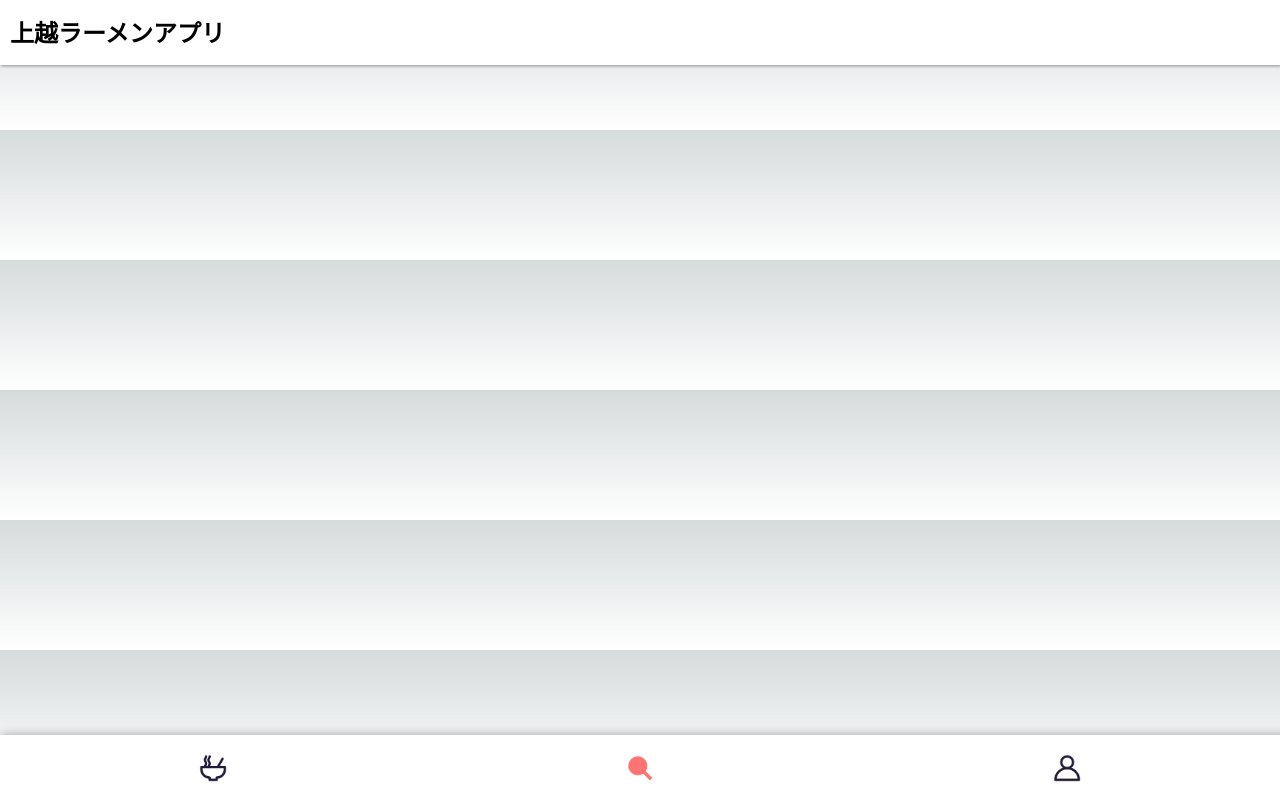
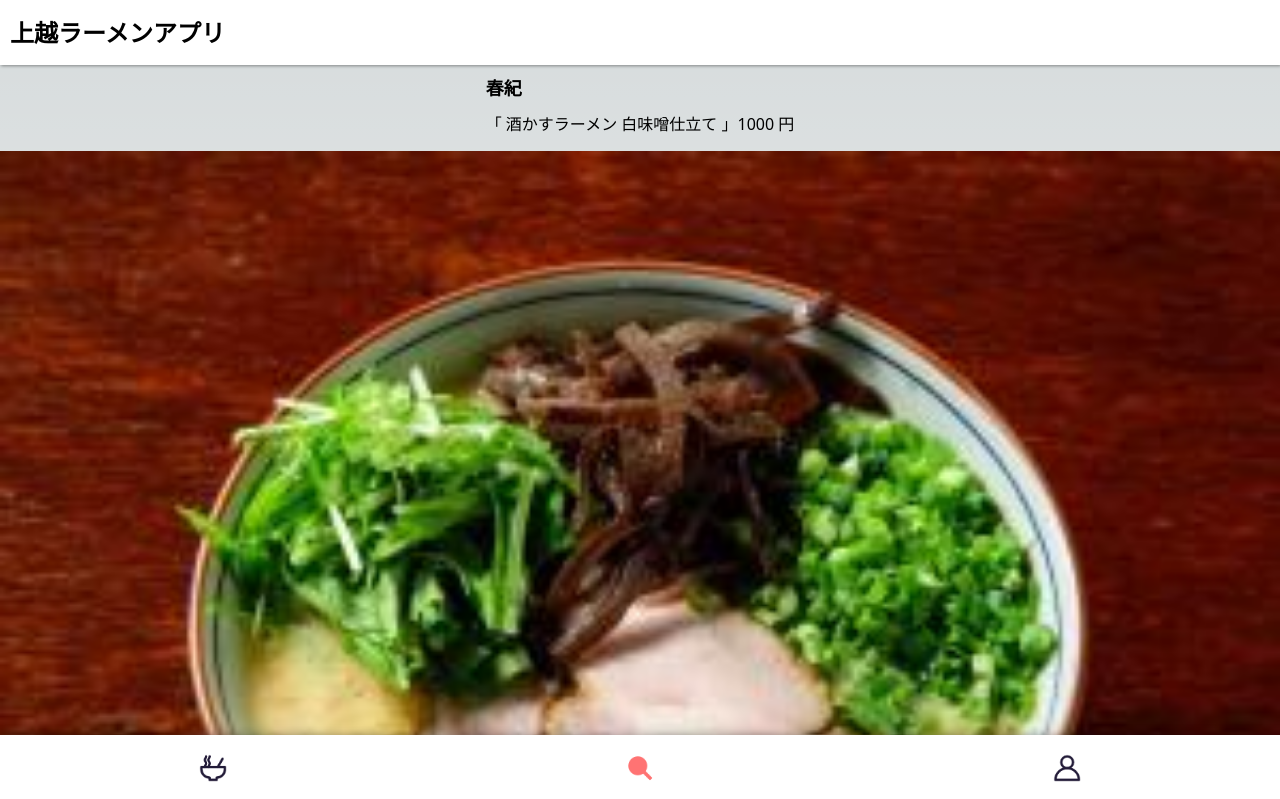
Before and after one commit to JoetsuRamenNavi/frontend, a Next.js app: page /stores/1 in a window 1280 px wide. Shown: the top 799 px of the page. Built offline with nearby package versions, Linux system fonts and the light colour scheme.

Commit message:
update: storeページ

```diff
--- a/src/pages/stores/[id].tsx
+++ b/src/pages/stores/[id].tsx
@@ -1,17 +1,35 @@
+/* eslint-disable @next/next/no-img-element */
 import Layout from "@/components/layouts/Layout";
 import { entryStores } from "@/components/utils/entryStore";
 import { NextPage } from "next";
 import { useRouter } from "next/router";
-import { useState } from "react";
+import { useEffect, useState } from "react";
 
 const StoreDetail: NextPage = () => {
   const router = useRouter();
-  const { strId } = router.query;
+  const { id } = router.query;
+
+  const [storeId, setStoreId] = useState(0);
+
+  useEffect(() => {
+    if (typeof id == "string") {
+      setStoreId(parseInt(id));
+    }
+  }, [id]);
 
   return (
     <>
       <Layout>
-        <p></p>
+        <div className="px-[15px]">
+          <p className="text-[18px] my-[10px] font-bold">
+            {entryStores[storeId].store}
+          </p>
+          <div className="flex justify-between mb-[15px]">
+            <p className="text-[16px]">「 {entryStores[storeId].name} 」</p>
+            <p className="text-[16px]">{entryStores[storeId].price} 円</p>
+          </div>
+        </div>
+        <img className="w-full" src={entryStores[storeId].img} alt="" />
       </Layout>
     </>
   );
```
